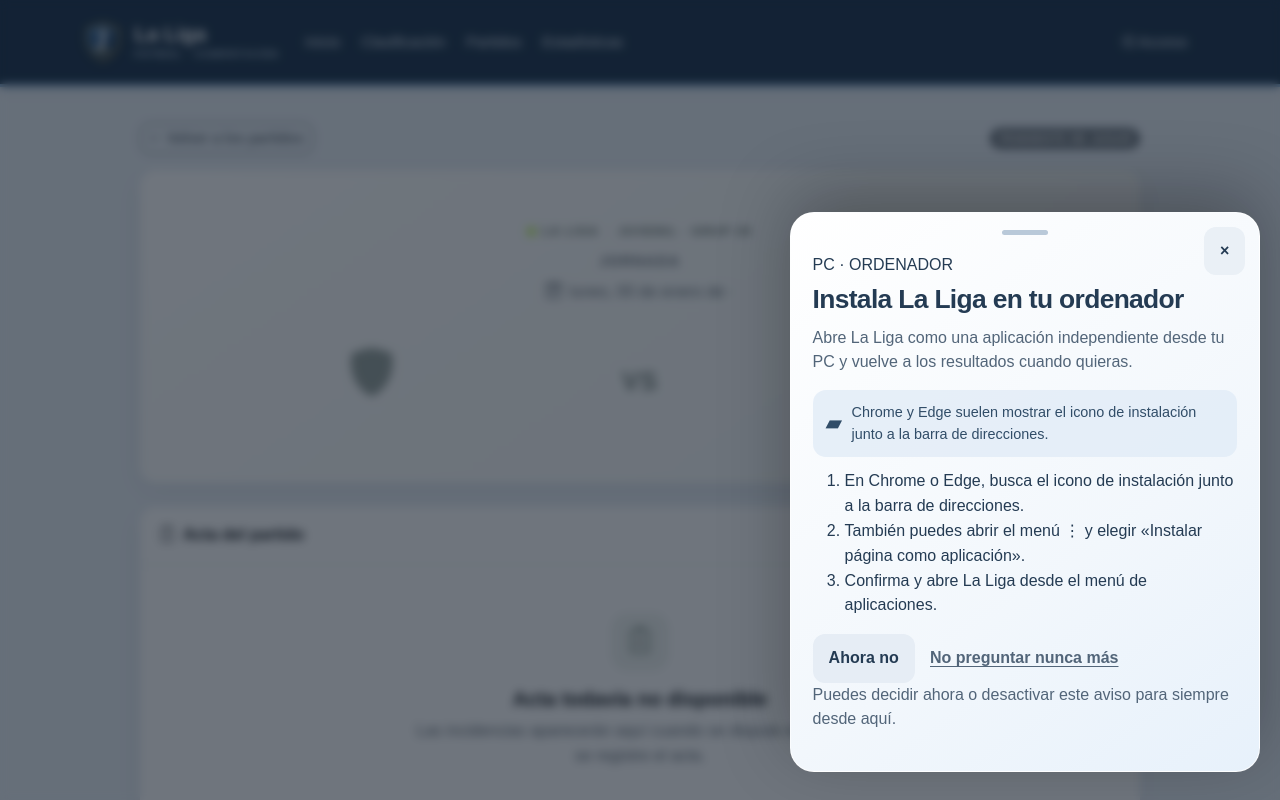
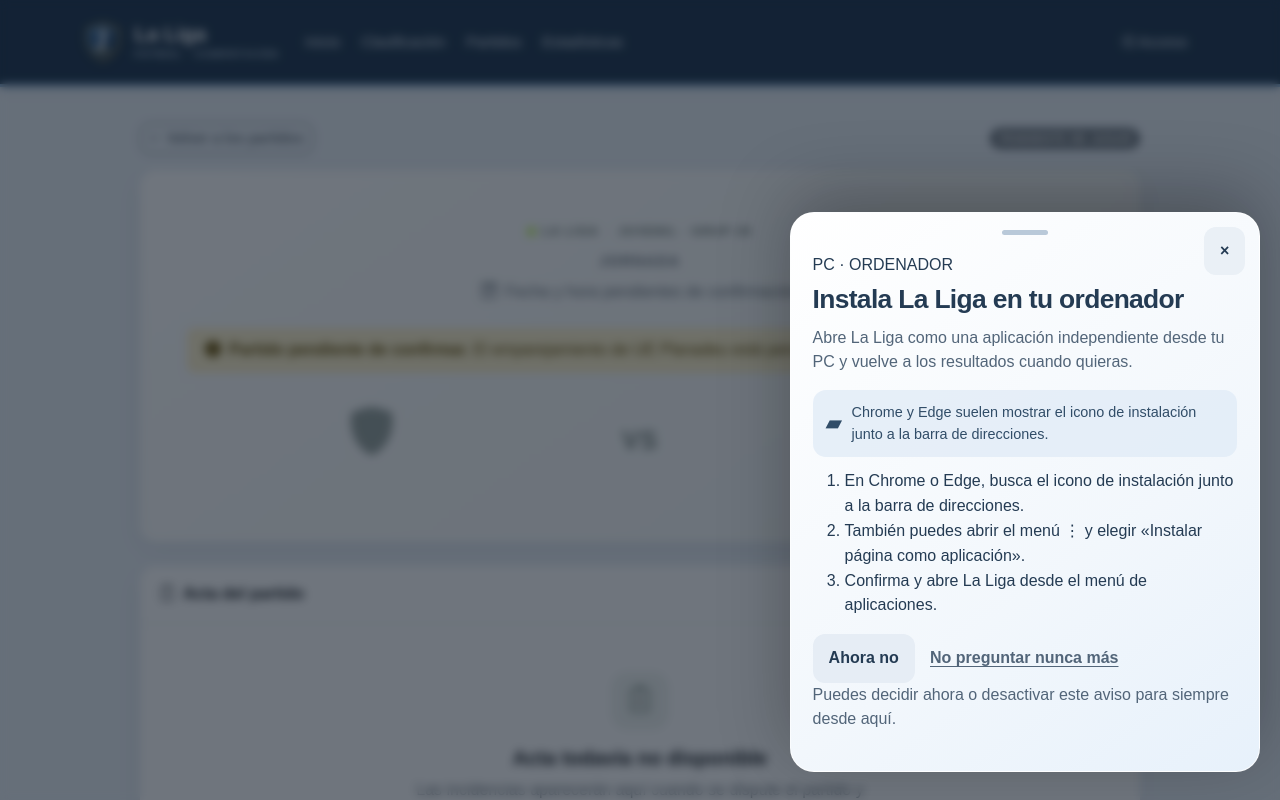
Before and after one commit to SoyIzanG/Planadeu, a Flask app: template app/templates/matches/detail.html in a window 1280 px wide. Run offline with Flask 3, Linux system fonts and the light colour scheme; the template is opened without the code that fills it, so the values that code supplies are empty; data comes from the database, SQL or seed files in the repository.

Commit message:
fix: use explicit pending/internal flags on match detail

```diff
--- a/app/templates/matches/detail.html
+++ b/app/templates/matches/detail.html
@@ -4,7 +4,7 @@
 {% block content %}
 {% set home = match.home_team %}
 {% set away = match.away_team %}
-{% set planadeu_pending = home.name == "UE Planadeu" or away.name == "UE Planadeu" %}
+{% set planadeu_pending = match.is_internal or not match.kickoff_confirmed %}
 {% set played = match.is_played and match.home_goals is not none and match.away_goals is not none %}
 
 <div class="match-sheet">
```
